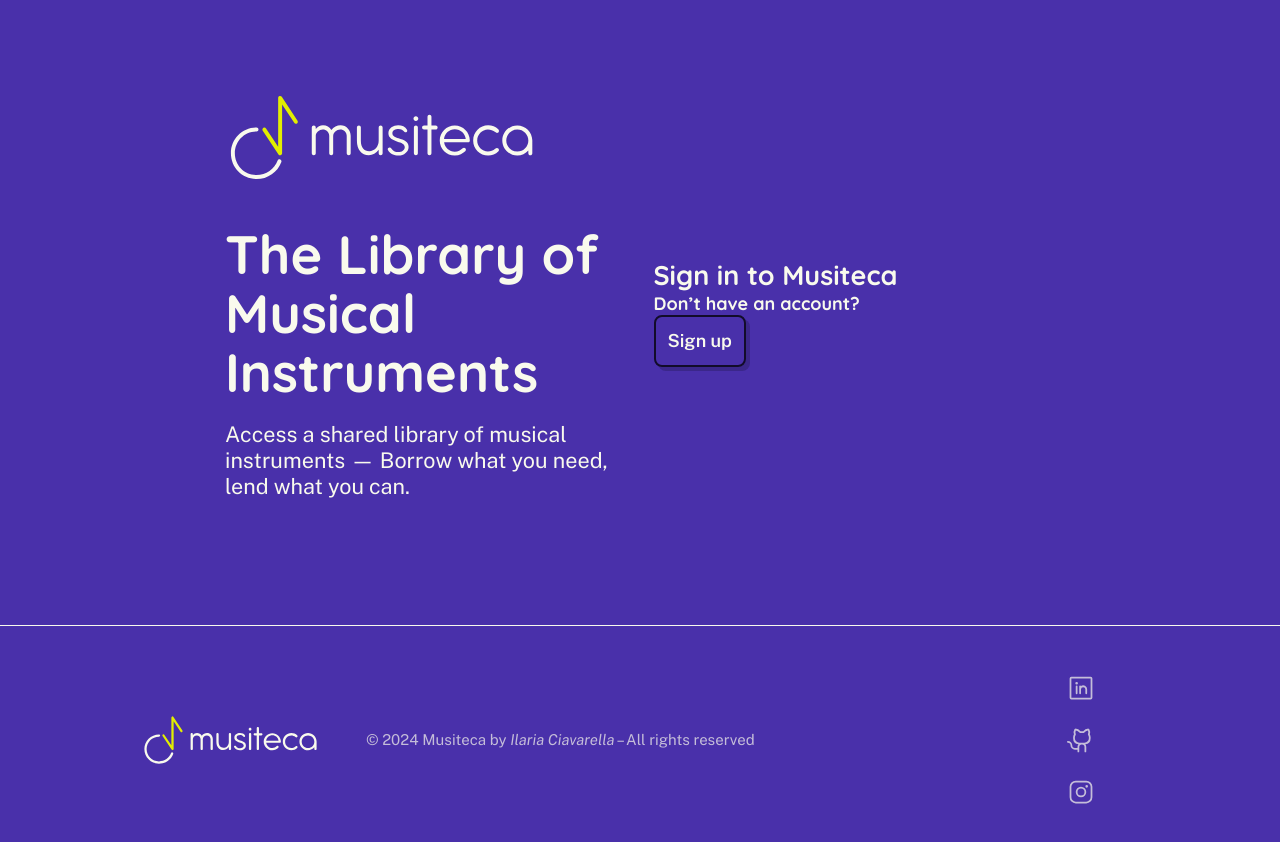
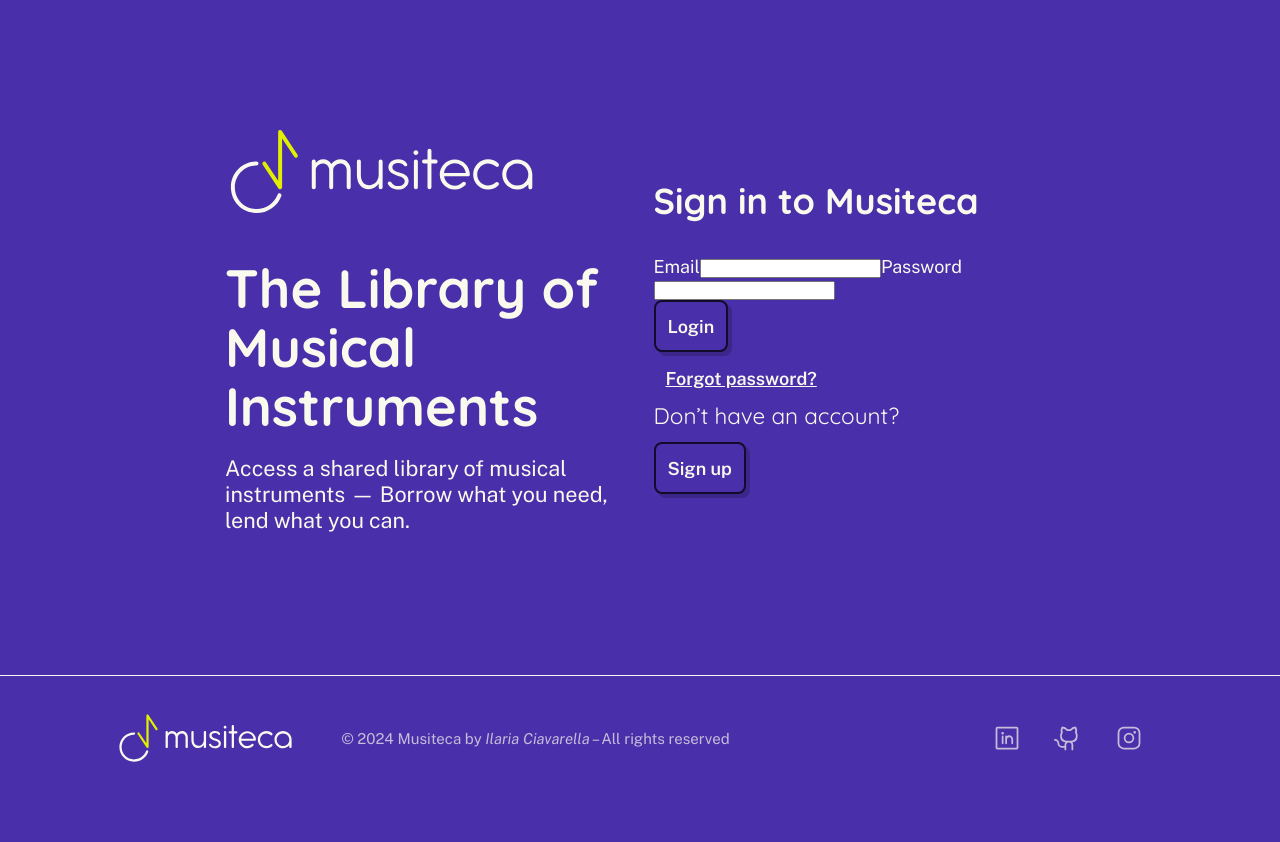
Before and after one commit to ilariaciavarella/musiteca, a React (Vite) app in the folder client/: page /login in a window 1280 px wide. Shown: the top 842 px of the page. After the commit the page ends 800 px from the top, so only its background shows below. Built offline with nearby package versions, Linux system fonts and the light colour scheme.

Commit message:
Create css modules where needed and go on styling login page

```diff
--- a/client/src/assets/styles/App.scss
+++ b/client/src/assets/styles/App.scss
@@ -36,6 +36,19 @@
   margin-bottom: 1rem;
 }
 
+h2 {
+  font-size: 2rem;
+  line-height: 110%;
+  margin-bottom: 2rem;
+}
+
+h4 {
+  font-size: 1.25rem;
+  line-height: 110%;
+  margin-bottom: 0.75rem;
+  font-weight: 400;
+}
+
 p {
   margin-bottom: 1rem;
 }
--- a/client/src/components/button/action-button.jsx
+++ b/client/src/components/button/action-button.jsx
@@ -1,21 +1,9 @@
 import PropTypes from "prop-types";
+import "./button.scss";
 
 function ActionButton(props) {
-  let listOfClasses = "btn";
-  switch (props.type) {
-    case "primary":
-      listOfClasses += " btn-primary";
-      break;
-    case "secondary":
-      listOfClasses += " btn-secondary";
-      break;
-    case "invisible":
-      listOfClasses += " btn-invisible";
-      break;
-  }
-
   return (
-    <button onClick={props.action} className={listOfClasses}>
+    <button onClick={props.action} className={`btn btn-${props.type}`}>
       {props.icon}
       {props.text}
     </button>
--- a/client/src/components/button/button.module.scss
+++ b/client/src/components/button/button.scss
@@ -29,6 +29,11 @@
   box-shadow: 4px 4px 0 rgba(18, 12, 42, 0.25);
 }
 
+.btn-tertiary {
+  border: none;
+  text-decoration: underline;
+}
+
 .btn-invisible {
   border: none;
 }
--- a/client/src/components/button/link-button.jsx
+++ b/client/src/components/button/link-button.jsx
@@ -1,22 +1,9 @@
 import PropTypes from "prop-types";
-import styles from "./button.module.scss";
+import "./button.scss";
 
 function LinkButton(props) {
-  let listOfClasses = styles["btn"];
-  switch (props.type) {
-    case "primary":
-      listOfClasses += ` ${styles["btn-primary"]}`;
-      break;
-    case "secondary":
-      listOfClasses += ` ${styles["btn-secondary"]}`;
-      break;
-    case "invisible":
-      listOfClasses += ` ${styles["btn-invisible"]}`;
-      break;
-  }
-
   return (
-    <a href={props.href} target="_blank" className={listOfClasses}>
+    <a href={props.href} target="_blank" className={`btn btn-${props.type}`}>
       {props.icon}
       {props.text}
     </a>
--- a/client/src/components/footer/footer.scss
+++ b/client/src/components/footer/footer.scss
@@ -33,13 +33,7 @@
 }
 
 .social-links {
+  display: flex;
+  gap: .5rem;
   padding: 1rem .5rem;
-
-  & > a {
-    margin-right: 1.25rem;
-  }
-
-  & > a:last-of-type {
-    margin: 0;
-  }
 }
--- a/client/src/routes/error/Error.jsx
+++ b/client/src/routes/error/Error.jsx
@@ -1,7 +1,7 @@
 import { useEffect } from "react";
 import { useRouteError } from "react-router-dom";
 
-import "./Error.scss";
+import styles from "./Error.module.scss";
 import setBodyBgColor from "../../assets/utils/setBodyBgColour.js";
 
 import FooterRegular from "../../components/footer/footer-regular.jsx";
@@ -20,11 +20,15 @@
 
   return (
     <>
-      <main className="container">
+      <main className={styles["container"]}>
         <div>
-          <img src={LogoDark} alt="Musiteca Logo" className="musiteca-logo" />
+          <img
+            src={LogoDark}
+            alt="Musiteca Logo"
+            className={styles["musiteca-logo"]}
+          />
           <h1>Oops, something went wrong...</h1>
-          <p className="error-msg">
+          <p className={styles["error-msg"]}>
             <small>{error.statusText || error.message}</small>
           </p>
           <p>
@@ -38,7 +42,7 @@
           <img
             src={errorImage}
             alt="Illustration of a record player with a broken vynil"
-            className="error-image"
+            className={styles["error-image"]}
           />
         </figure>
       </main>
--- a/client/src/routes/login/Login.jsx
+++ b/client/src/routes/login/Login.jsx
@@ -1,10 +1,11 @@
 import { useEffect } from "react";
 
-import "./Login.scss";
+import styles from "./Login.module.scss";
 import setBodyBgColor from "../../assets/utils/setBodyBgColour.js";
 import LogoLight from "../../assets/images/logo/musiteca-logo_light.svg";
 import FooterRegular from "../../components/footer/footer-regular.jsx";
 import LinkButton from "../../components/button/link-button.jsx";
+import ActionButton from "../../components/button/action-button.jsx";
 
 function Login(props) {
   useEffect(() => {
@@ -13,9 +14,13 @@
 
   return (
     <>
-      <main className="container">
+      <main className={styles["container"]}>
         <div>
-          <img src={LogoLight} alt="Musiteca Logo" className="musiteca-logo" />
+          <img
+            src={LogoLight}
+            alt="Musiteca Logo"
+            className={styles["musiteca-logo"]}
+          />
           <h1>The Library of Musical Instruments</h1>
           <p>
             <big>
@@ -27,7 +32,22 @@
         <div>
           <div>
             <h2>Sign in to Musiteca</h2>
-            <form></form>
+            <form>
+              <label>
+                Email
+                <input />
+              </label>
+              <label>
+                Password
+                <input />
+              </label>
+              <ActionButton text="Login" type="primary" />
+              <LinkButton
+                href="/forgot"
+                text="Forgot password?"
+                type="tertiary"
+              />
+            </form>
           </div>
           <div>
             <h4>Don’t have an account?</h4>
--- /dev/null
+++ b/client/src/routes/login/Login.module.scss
@@ -0,0 +1,23 @@
+@use '../../assets/styles/variables';
+
+.musiteca-logo {
+  max-width: 17.5rem;
+  width: 100%;
+  margin-bottom: 2rem;
+}
+
+.container {
+  color: variables.$ivory;
+  padding: 2rem 1rem;
+  flex-grow: 1;
+  display: grid;
+  grid-template-columns: repeat(auto-fit, minmax(20rem, 1fr));
+  gap: 1.5rem;
+  align-items: center;
+}
+
+@media only screen and (min-width: 768px) {
+  .container {
+    padding: 5rem 12.5rem;
+  }
+}
--- a/client/src/routes/login/Login.scss
+++ /dev/null
@@ -1,5 +0,0 @@
-@use '../../assets/styles/variables';
-
-body {
-  color: variables.$ivory;
-}
```
Also changed, not shown: client/src/routes/error/Error.module.scss (renamed from client/src/routes/error/Error.scss).
